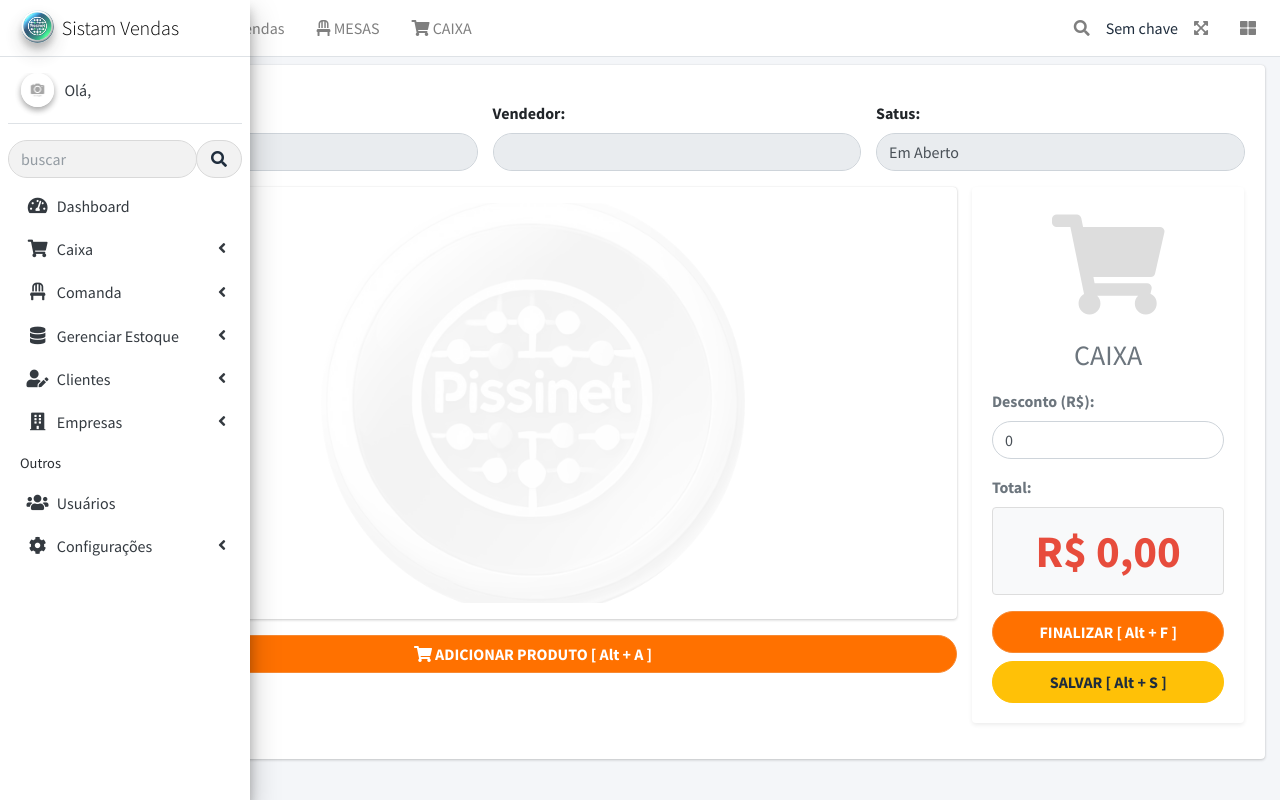
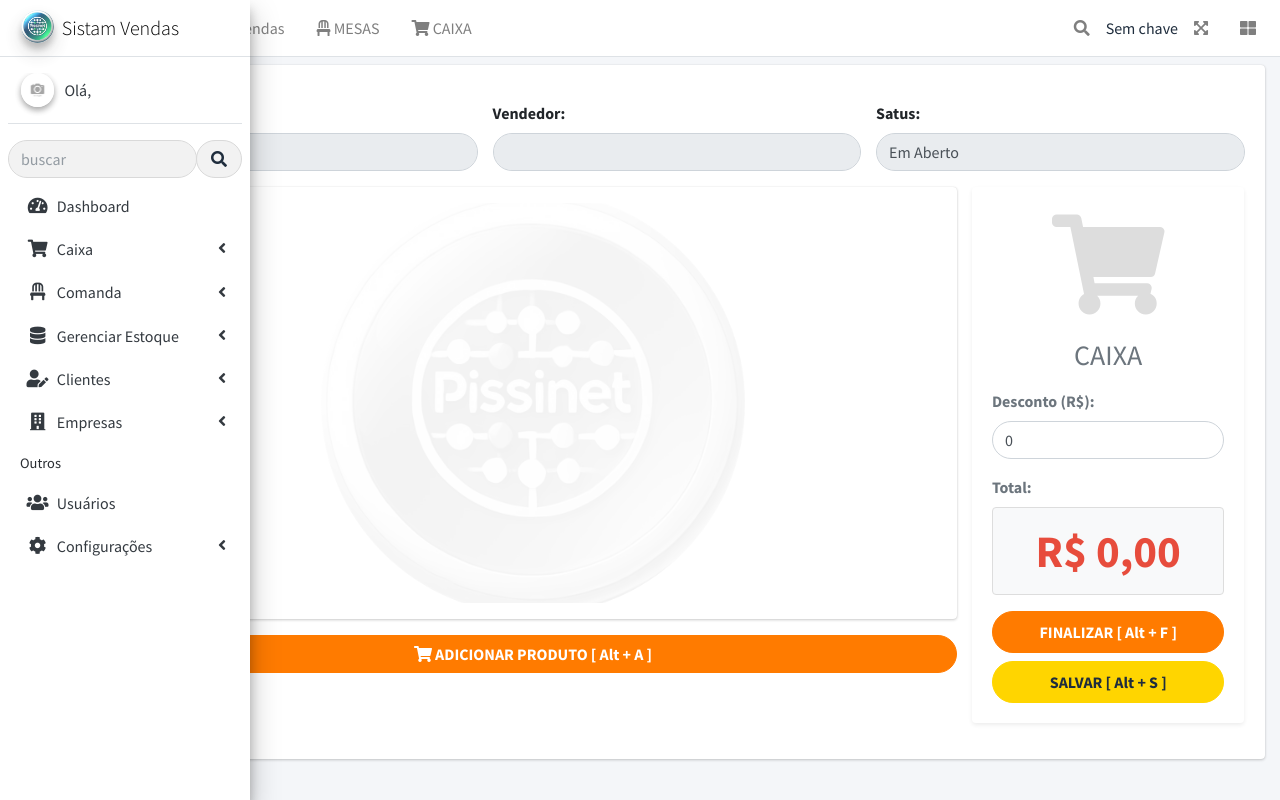
Before and after one commit to Dragonxt022/ProVendas, a Django app: page /caixa/abrir-caixa in a window 1280 px wide. Run offline with Django 5.2, Linux system fonts and the light colour scheme; data comes from the database, SQL or seed files in the repository; some libraries are stand-ins or nearby versions.

Commit message:
Mais opões personalização de cor

```diff
--- /dev/null
+++ b/provendas/configuracoes/context_processors.py
@@ -0,0 +1,15 @@
+# configuracoes/context_processors.py
+
+from .models import Configuracao
+
+def configuracoes(request):
+    # Aqui você recupera as configurações para serem usadas em todos os templates
+    configuracao, created = Configuracao.objects.get_or_create(id=1)  # Supondo que há apenas uma configuração
+
+    return {
+        'nome_aplicacao': configuracao.nome_aplicacao,
+        'cliente_padrao': configuracao.cliente_padrao,
+        'cor_primaria': configuracao.cor_primaria,
+        'cor_secundaria': configuracao.cor_secundaria,
+        'logo_empresa': configuracao.logo_empresa.url if configuracao.logo_empresa else None,
+    }
--- a/provendas/configuracoes/forms.py
+++ b/provendas/configuracoes/forms.py
@@ -4,4 +4,8 @@ from .models import Configuracao
 class ConfiguracaoForm(forms.ModelForm):
     class Meta:
         model = Configuracao
-        fields = ['nome_aplicacao', 'cor_principal', 'cliente_padrao']
+        fields = ['nome_aplicacao', 'cliente_padrao', 'cor_primaria', 'cor_secundaria', 'logo_empresa']
+        widgets = {
+            'cor_primaria': forms.TextInput(attrs={'type': 'color'}),
+            'cor_secundaria': forms.TextInput(attrs={'type': 'color'}),
+        }
--- a/provendas/configuracoes/models.py
+++ b/provendas/configuracoes/models.py
@@ -1,9 +1,11 @@
 from django.db import models
 
 class Configuracao(models.Model):
-    nome_aplicacao = models.CharField(max_length=255, null=True, blank=True)
-    cor_principal = models.CharField(max_length=7, null=True, blank=True)  # Cor principal no formato HEX, ex: #FF5733
+    nome_aplicacao = models.CharField(max_length=100)
     cliente_padrao = models.ForeignKey('clientes.Cliente', on_delete=models.SET_NULL, null=True, blank=True)
+    cor_primaria = models.CharField(max_length=7, default="#ff670f")  # Exemplo de cor no formato hex
+    cor_secundaria = models.CharField(max_length=7, default="#ffd30f")
+    logo_empresa = models.ImageField(upload_to='logos/', null=True, blank=True)
 
     def __str__(self):
         return "Configurações Gerais"
--- a/provendas/provendas/settings.py
+++ b/provendas/provendas/settings.py
@@ -64,6 +64,8 @@ TEMPLATES = [
                 'django.template.context_processors.request',
                 'django.contrib.auth.context_processors.auth',
                 'django.contrib.messages.context_processors.messages',
+
+                'configuracoes.context_processors.configuracoes',
             ],
         },
     },
--- a/provendas/templates/template.html
+++ b/provendas/templates/template.html
@@ -1,4 +1,6 @@
+
 {% load static %}
+
 <!DOCTYPE html>
 <html lang="pt-BR">
 <head>
@@ -154,24 +156,42 @@
         }
 
         .btn-success{
-            background-color: #ff7100 !important;
-            border-color: #f78a34 !important;
+            background-color: {{ cor_primaria }} !important;
+            border-color: {{ cor_primaria }} !important;
 
         }
 
         .bg-success{
-            background-color: #ff7100 !important;
-            border-color: #f78a34 !important;
+            background-color: {{ cor_primaria }} !important;
+            border-color: {{ cor_primaria }} !important;
+        }
+
+        .btn-success:hover{
+            background-color: {{ cor_primaria }} !important;
+            border-color: {{ cor_primaria }} !important;
+        }
+
+        .btn-warning {
+            background-color: {{ cor_secundaria }} !important;
+            border-color: {{ cor_secundaria }} !important;
+
+        }
+
+        .bg-warning {
+            background-color: {{ cor_secundaria }} !important;
+            border-color: {{ cor_secundaria }} !important;
+        }
+
+        .btn-warning :hover{
+            background-color: {{ cor_secundaria }} !important;
+            border-color: {{ cor_secundaria }} !important;
         }
 
         .text-title{
             color:#ff7100;
         }
 
-        .btn-success:hover{
-            background-color: #ff4200 !important;
-            border-color: #ff4200 !important;
-        }
+
 
         .btn-suave{
             border-color: #ff4200 !important;
```
Also changed, not shown: provendas/configuracoes/views.py (+3 -5 lines), provendas/configuracoes/migrations/0002_configuracao_cor_secundaria.py (added), provendas/configuracoes/migrations/0003_remove_configuracao_cor_principal_and_more.py (added), provendas/db.sqlite3.
